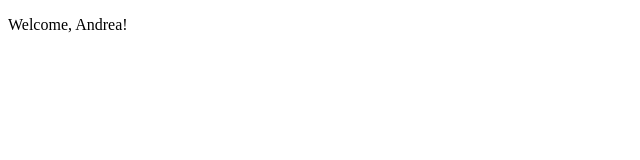
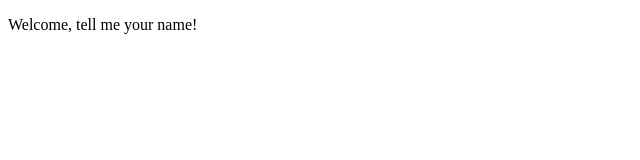
Before and after one commit to ANDgeloREA/react-exercises, a React (Create React App) app in the folder react-exercises/: page / in a window 1280 px wide. Shown: the top 160 px of the page, without its empty margins (0-640 px from the left). Built offline with nearby package versions, Linux system fonts and the light colour scheme.

Commit message:
complete exercise 05

```diff
--- a/react-exercises/src/App.js
+++ b/react-exercises/src/App.js
@@ -4,7 +4,7 @@ import Welcome from "./components/Welcome";
 function App() {
   return (
     <>
-      <Welcome name="Andrea" />
+      <Welcome  name=""/>
     </>
   );
 }
--- a/react-exercises/src/components/Welcome.js
+++ b/react-exercises/src/components/Welcome.js
@@ -1,8 +1,9 @@
 import React from "react"
 
 class Welcome extends React.Component {
+    super(props) {}
     render() {
-        return <p>Welcome, {this.props.name}!</p>
+        return <p>Welcome, {this.props.name || "tell me your name"}!</p>
     }
 }
 
```
Also changed, not shown: 2 other files (tests, documents, lock files or other folders).
